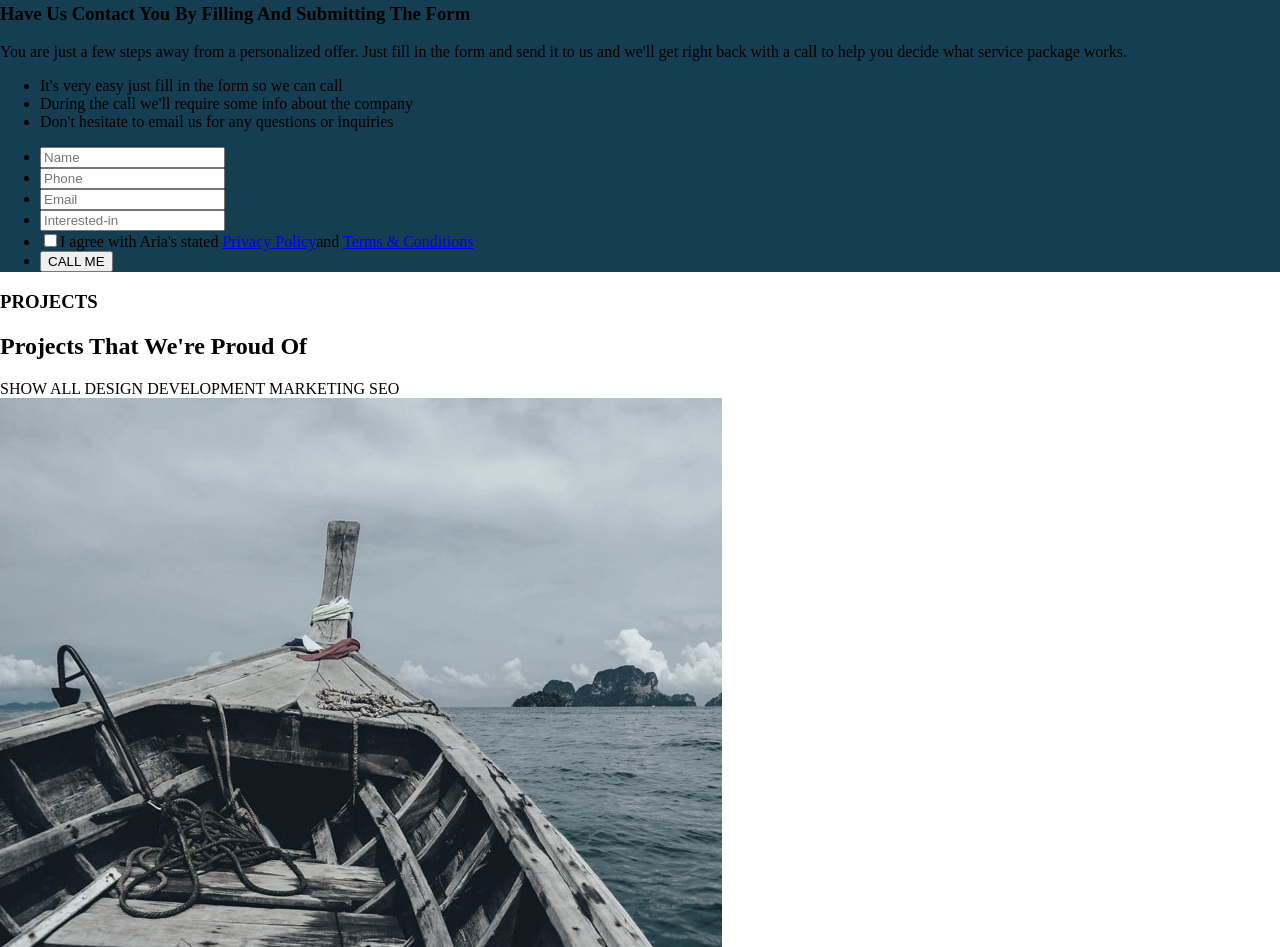
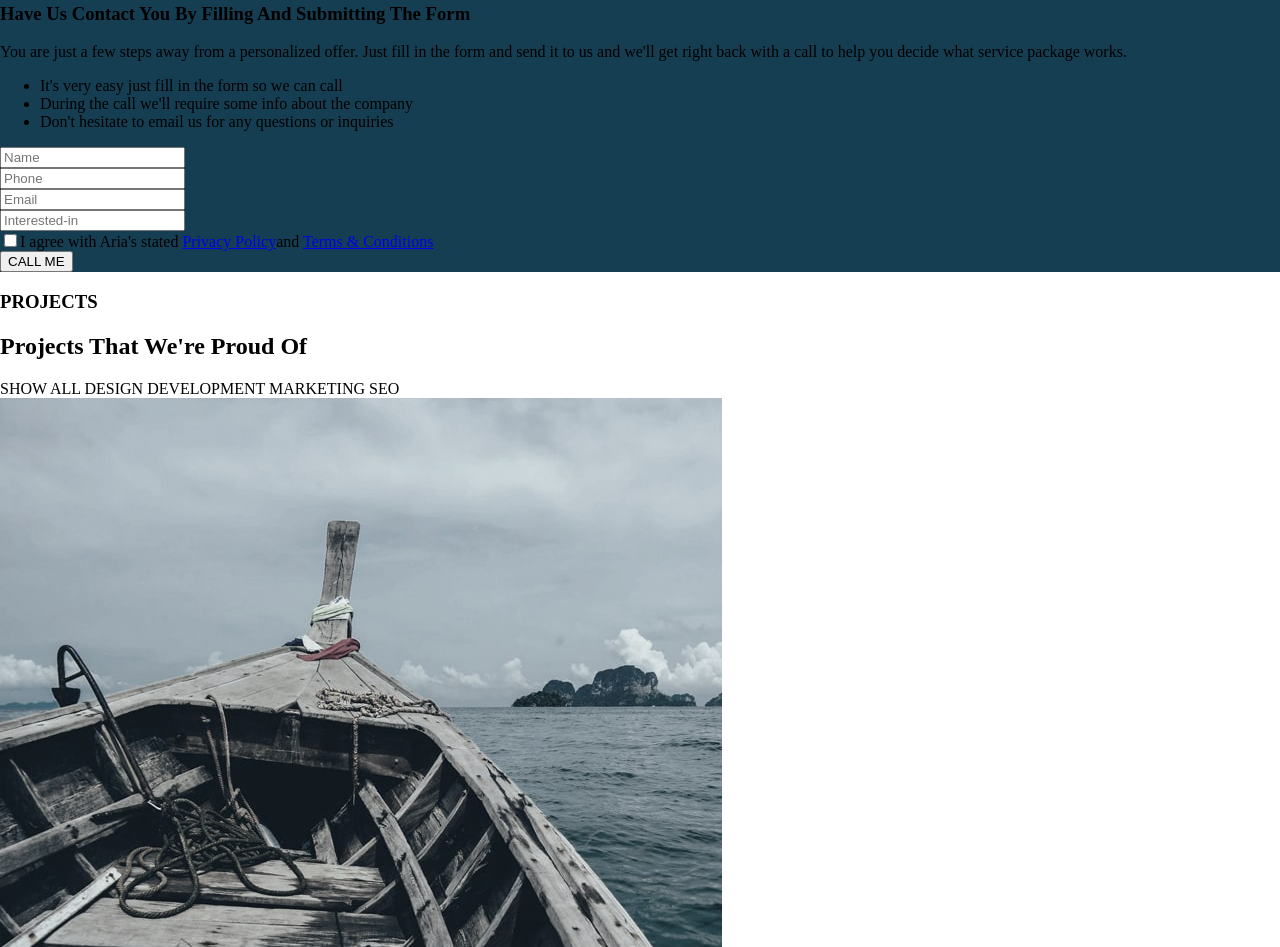
Before and after one commit to IvanBulldog/html-tags-1, a plain HTML site: page index.html in a window 1280 px wide. Shown: the part 6592-7539 px from the top of the page. Drawn offline with Linux system fonts and the light colour scheme.

Commit message:
three pages

```diff
--- a/index.html
+++ b/index.html
@@ -281,20 +281,20 @@
             </div>
             <div class="container-right-form">
                 <form action="call-me-form">
-                    <ul>
-                        <li>
-                            <label for="name"><input type="text" name="name" placeholder="Name" required></label>
-                        </li>
-                        <li>
-                            <label for="phone"><input type="text" name="phone" placeholder="Phone" required></label>
-                        </li>
-                        <li>
-                            <label for="mail"><input type="email" name="email" placeholder="Email" required></label>
-                        </li>
-                        <li><label for="list"><input type="list" name="list" placeholder="Interested-in"></label></li>
-                        <li><input type="checkbox" value="Agree-terms" name="Terms" required>I agree with Aria's stated <a href="privacy-policy.html">Privacy Policy</a>and <a href="terms-conditions.html">Terms & Conditions</a></li>
-                        <li><button type="submit" class="button-call-me"> CALL ME</button></li>
-                    </ul>
+                    <div>
+                        <label for="name"><input type="text" name="name" placeholder="Name" required></label>
+                    </div>
+                    <div>
+                        <label for="phone"><input type="text" name="phone" placeholder="Phone" required></label>
+                    </div>
+                    <div>
+                        <label for="mail"><input type="email" name="email" placeholder="Email" required></label>
+                    </div>
+                    <div>
+                        <div><label for="list"><input type="list" name="list" placeholder="Interested-in"></label></div>
+                        <div><input type="checkbox" value="Agree-terms" name="Terms" required>I agree with Aria's stated <a href="privacy-policy.html">Privacy Policy</a>and <a href="terms-conditions.html">Terms & Conditions</a></div>
+                        <div><button type="submit" class="button-call-me"> CALL ME</button></div>
+                    </div>
                 </form>
             </div>
         </div>
```
